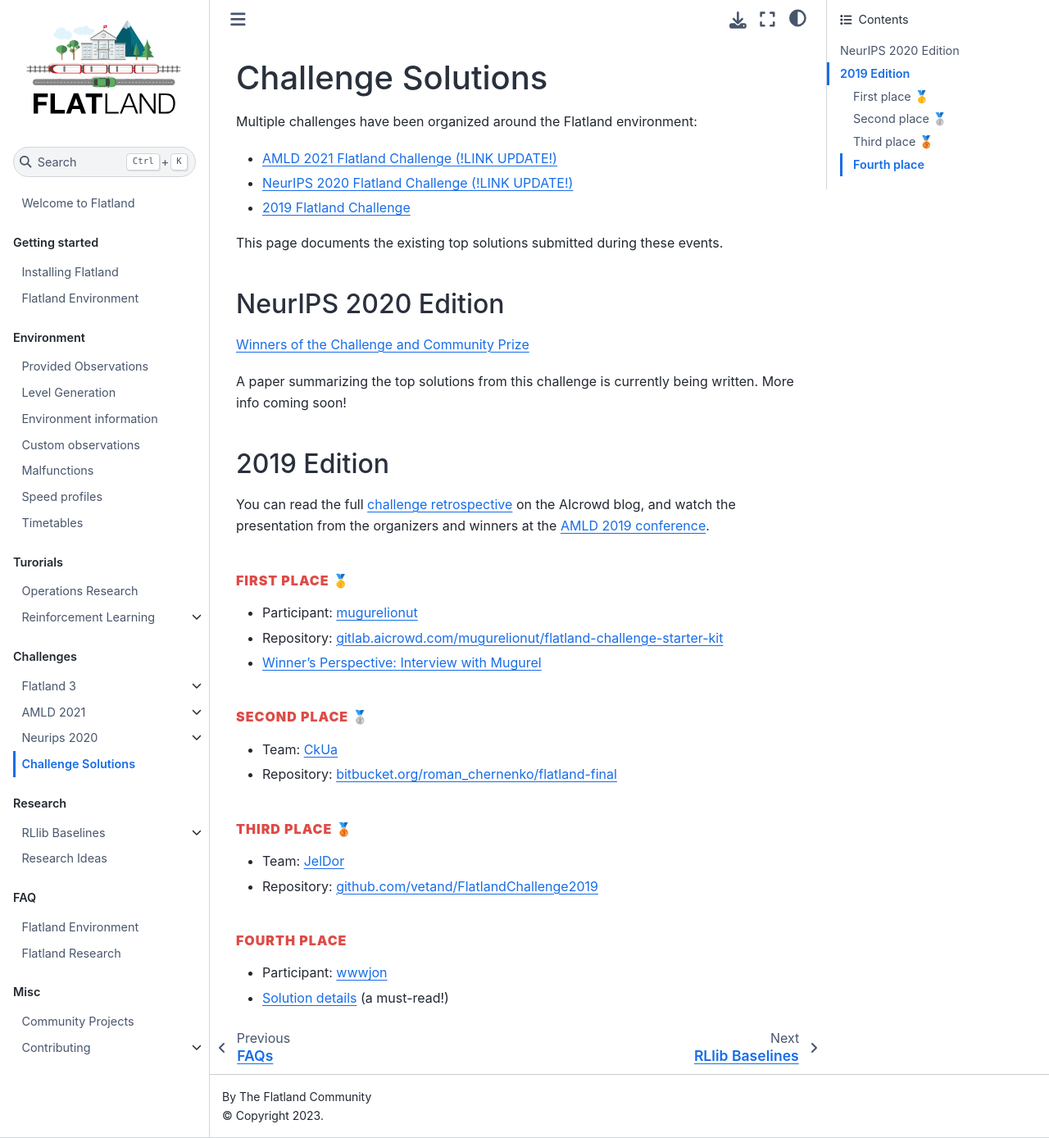
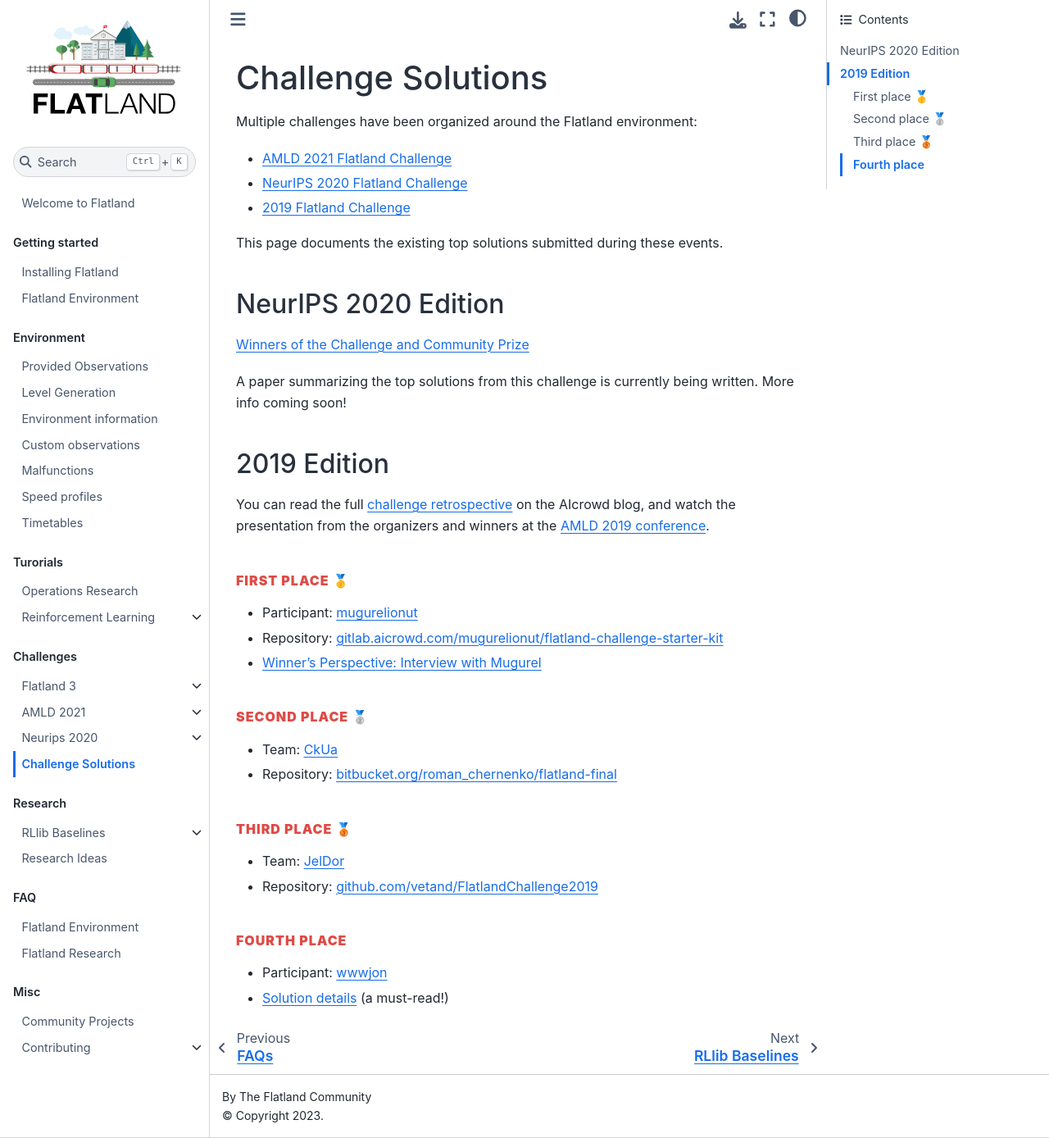
Before and after one commit to flatland-association/flatland-book, a Jupyter Book: the page built from challenges/top-challenge-solutions.md, in a window 1280 px wide and 1388 px high. Shown: the whole window at 82% size. Built offline with Jupyter Book 1.0.4 settings and Sphinx 7.4.7 and the Sphinx Book theme 1.1.4, drawn with Linux system fonts in a browser that asks for light colours; pages that are not in the unit, such as notebooks, are missing from menus.

Commit message:
top challenge solutions - link updates

```diff
--- a/challenges/top-challenge-solutions.md
+++ b/challenges/top-challenge-solutions.md
@@ -3,8 +3,8 @@
 
 Multiple challenges have been organized around the Flatland environment:
 
-- [AMLD 2021 Flatland Challenge (!LINK UPDATE!)](https://www.aicrowd.com/challenges/flatland)
-- [NeurIPS 2020 Flatland Challenge (!LINK UPDATE!)](https://www.aicrowd.com/challenges/flatland/leaderboards?challenge_round_id=588)
+- [AMLD 2021 Flatland Challenge](https://www.aicrowd.com/challenges/flatland-amld-2021)
+- [NeurIPS 2020 Flatland Challenge](https://www.aicrowd.com/challenges/flatland)
 - [2019 Flatland Challenge](https://www.aicrowd.com/challenges/flatland-challenge)
 
 This page documents the existing top solutions submitted during these events.
```
